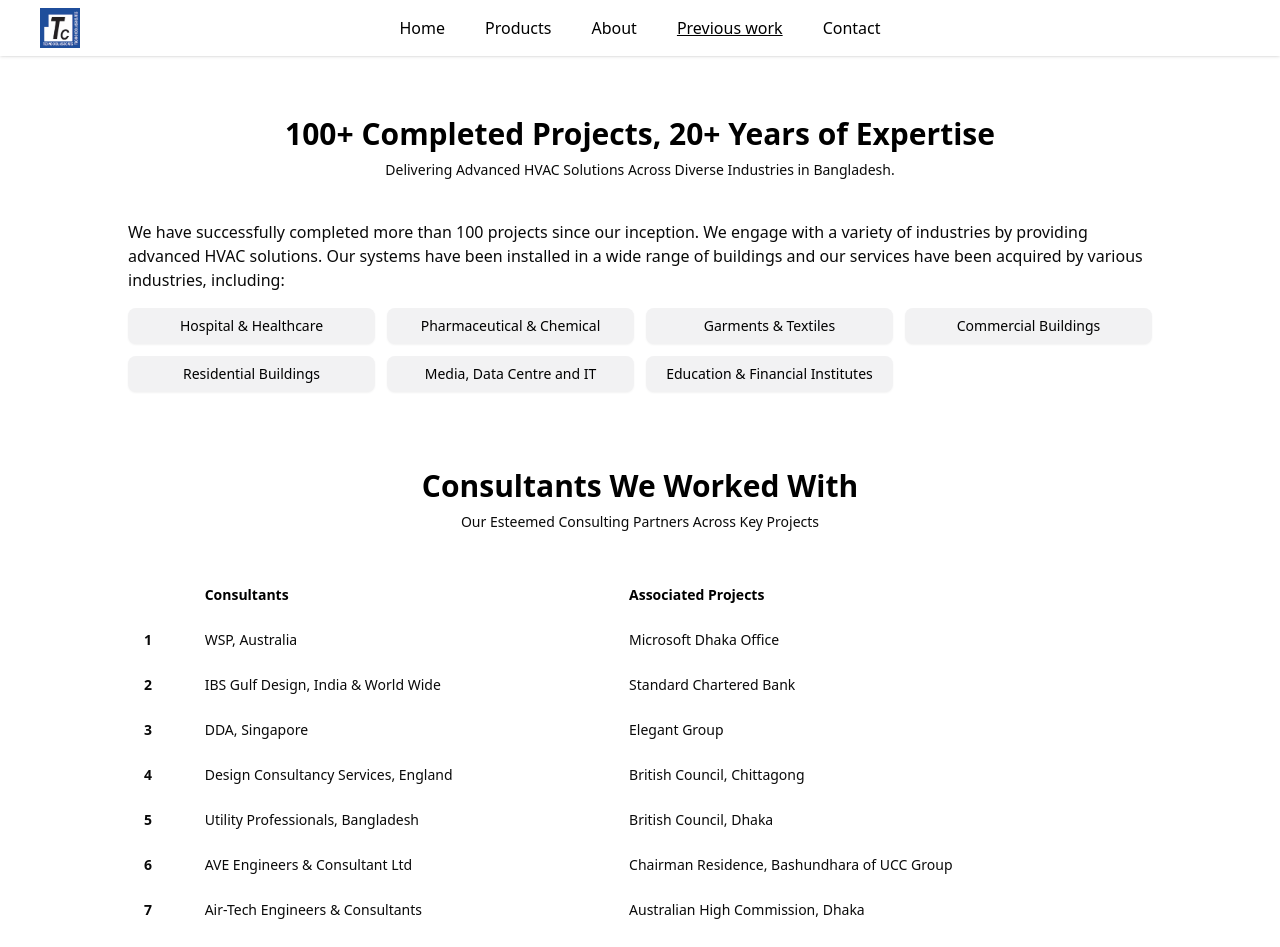
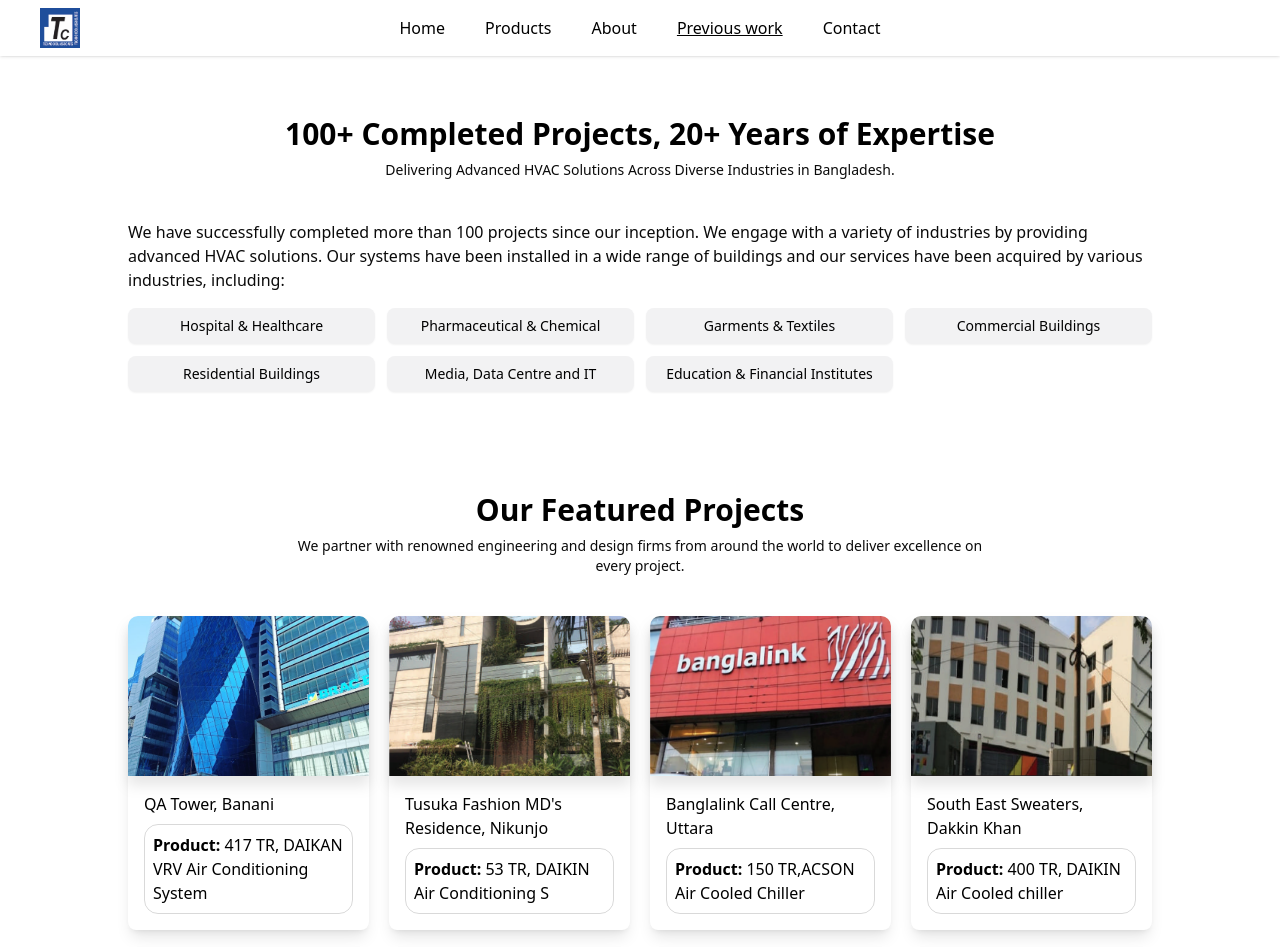
Before and after one commit to khh-Niloy/techno-cool-associates-clp, a Next.js app: page /previous-work in a window 1280 px wide. Shown: the top 947 px of the page. Built offline with nearby package versions, Linux system fonts and the light colour scheme.

Commit message:
move the table to about page

```diff
--- a/app/previous-work/page.jsx
+++ b/app/previous-work/page.jsx
@@ -101,41 +101,6 @@
     },
   ];
 
-  const consultants = [
-    {
-      consultant: "WSP, Australia",
-      project: "Microsoft Dhaka Office",
-    },
-    {
-      consultant: "IBS Gulf Design, India & World Wide",
-      project: "Standard Chartered Bank",
-    },
-    {
-      consultant: "DDA, Singapore",
-      project: "Elegant Group",
-    },
-    {
-      consultant: "Design Consultancy Services, England",
-      project: "British Council, Chittagong",
-    },
-    {
-      consultant: "Utility Professionals, Bangladesh",
-      project: "British Council, Dhaka",
-    },
-    {
-      consultant: "AVE Engineers & Consultant Ltd",
-      project: "Chairman Residence, Bashundhara of UCC Group",
-    },
-    {
-      consultant: "Air-Tech Engineers & Consultants",
-      project: "Australian High Commission, Dhaka",
-    },
-    {
-      consultant: "KAYMONTO & PARTNERS",
-      project: "Citybank NA, Motijheel Branch",
-    },
-  ];
-
   return (
     <div className="py-6 sm:py-8 md:py-12 lg:w-[80%] w-[85%] mx-auto">
       <PageTitle
@@ -163,34 +128,6 @@
               {e}
             </Button>
           ))}
-        </div>
-
-        <div className="mt-14">
-          <PageTitle
-            headTitle={"Consultants We Worked With"}
-            subTitle={"Our Esteemed Consulting Partners Across Key Projects"}
-          />
-        </div>
-
-        <div className="overflow-x-auto">
-          <table className="table">
-            <thead>
-              <tr className="text-black font-medium">
-                <th></th>
-                <th>Consultants</th>
-                <th>Associated Projects</th>
-              </tr>
-            </thead>
-            <tbody>
-              {consultants.map(({ consultant, project }, index) => (
-                <tr key={index} className="hover:bg-base-300">
-                  <th>{index + 1}</th>
-                  <td>{consultant}</td>
-                  <td>{project}</td>
-                </tr>
-              ))}
-            </tbody>
-          </table>
         </div>
       </div>
 
```
